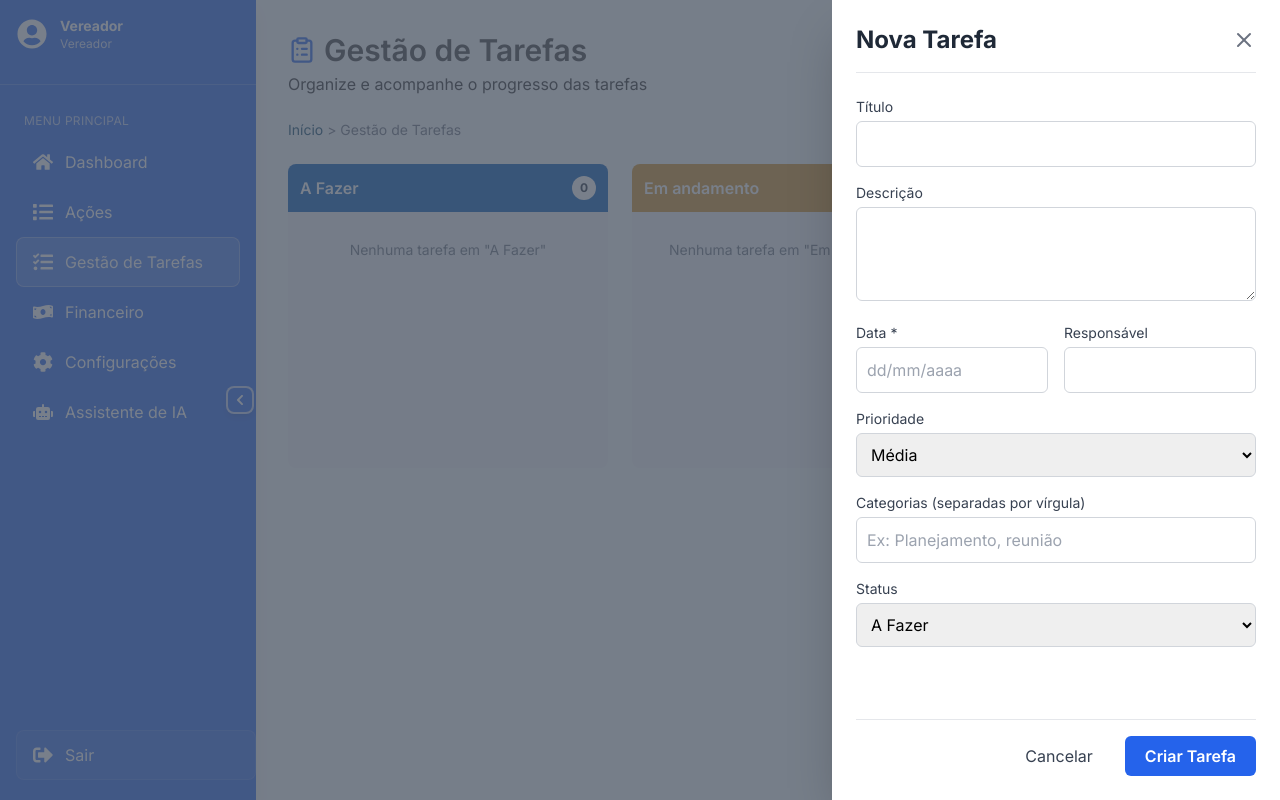
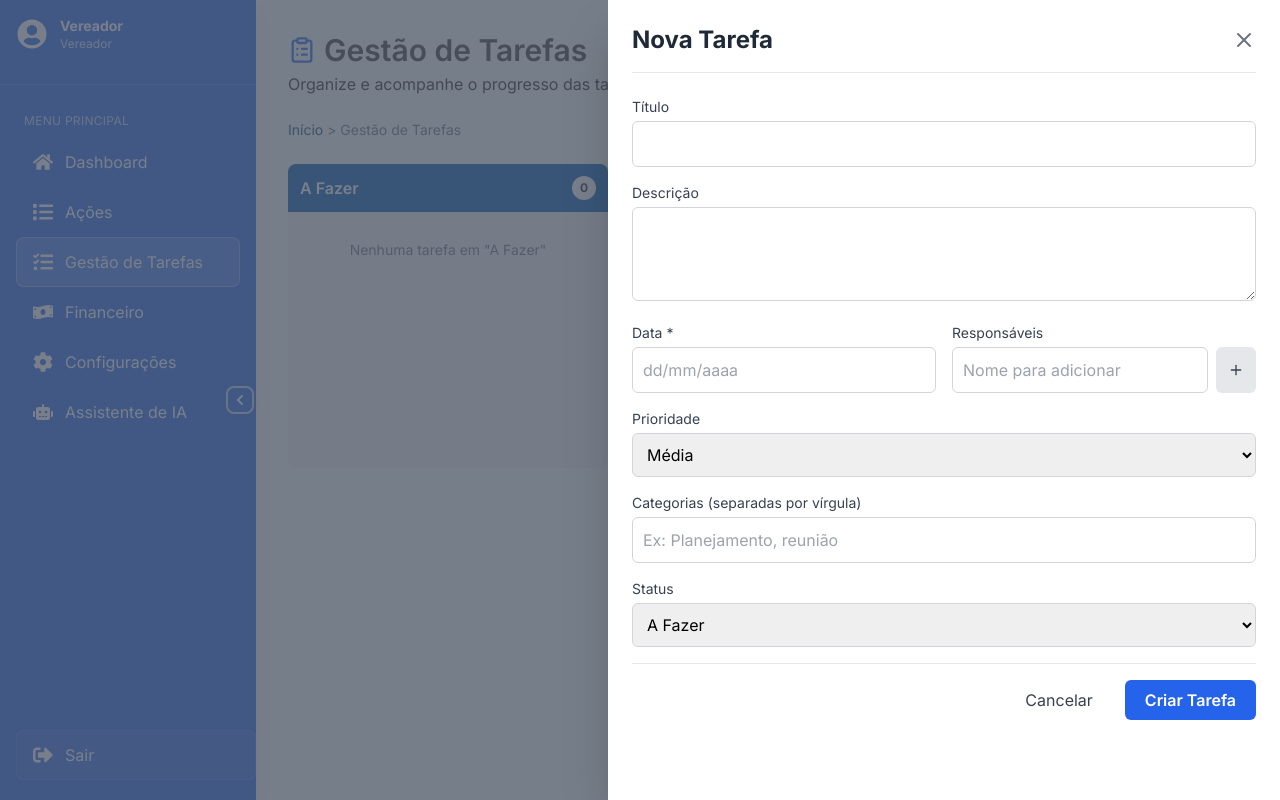
Before and after one commit to Arthivs/Residencia-de-Software, a React (Vite) app: page /tarefas in a window 1280 px wide. Both pictures are taken after a click on the button "Nova Tarefa". Shown: the top 800 px of the page. Built offline with nearby package versions, Linux system fonts and the light colour scheme.

Commit message:
Alterações feitas para adicionar mais de um responsável na tarefa

```diff
--- a/src/paginas/tarefas.tsx
+++ b/src/paginas/tarefas.tsx
@@ -7,7 +7,7 @@ interface Tarefa {
   titulo: string;
   descricao: string;
   data: string; // Formato: dd/mm/aaaa
-  responsavel: string;
+  responsavel: string [];
   prioridade: 'Baixa' | 'Média' | 'Alta';
   status: 'A Fazer' | 'Em andamento' | 'Concluído';
   categorias: string;
@@ -25,7 +25,7 @@ const STATUS_COLUMNS = [
 const PRIORIDADES = ['Baixa', 'Média', 'Alta'] as const;
 
 // -----------------------------------------------
-// 2. FUNÇÃO AUXILIAR: Validação e Formatação de Data
+// Função que valida e formata data
 // -----------------------------------------------
 
 const validateAndFormatDate = (input: string): string => {
@@ -46,7 +46,7 @@ const validateAndFormatDate = (input: string): string => {
 };
 
 // ===============================================
-// 3. O cartão individual
+// Cartão
 // ===============================================
 
 interface CardProps {
@@ -101,12 +101,29 @@ const TaskCard: React.FC<CardProps> = ({ tarefa, onEdit, onDelete }) => {
         <div className="flex items-center space-x-1">
             <Pencil size={14} className="text-gray-400 cursor-pointer hover:text-blue-500 mr-2" onClick={() => onEdit(tarefa)} />
 
+        {/*Parte que cuida da exibição dos ícones dos responsáveis pela tarefa*/}
 
-                {tarefa.responsavel && (
-        <span className="bg-gray-300 text-gray-700 rounded-full h-5 w-5 flex items-center justify-center font-bold text-[10px]">
-            {tarefa.responsavel.substring(0, 1).toUpperCase()}
-        </span>
-    )}
+        {tarefa.responsavel && tarefa.responsavel.map((nome, index) => {
+            const firstInitial = nome.trim().charAt(0).toUpperCase();
+
+            const colors = ['bg-blue-300 text-blue-800', 'bg-green-300 text-green-800', 'bg-yellow-300 text-yellow-800', 'bg-red-300 text-red-800'];
+            const color = colors[index % colors.length];
+
+            return (
+                <span
+                    key={index}
+                    title={nome}
+                    className={`
+                        ${color} rounded-full h-5 w-5 flex items-center justify-center font-bold text-[10px]
+                        ring-2 ring-white cursor-help
+                        hover:z-10 transition-all duration-150
+                    `}
+                    style={{ marginLeft: index > 0 ? '-8px' : '0px' }}
+                >
+                    {firstInitial}
+                </span>
+            );
+        })}
         </div>
       </div>
     </div>
@@ -115,7 +132,7 @@ const TaskCard: React.FC<CardProps> = ({ tarefa, onEdit, onDelete }) => {
 
 
 // ===============================================
-// 4. O Pop-up lateral
+// Modal lateral
 // ===============================================
 
 interface ModalProps {
@@ -125,21 +142,48 @@ interface ModalProps {
   initialTask: Tarefa | null;
 }
 
+
 const TaskModal: React.FC<ModalProps> = ({ isOpen, onClose, onSubmit, initialTask }) => {
   const [taskState, setTaskState] = useState<Tarefa>(initialTask || {
-    id: '', titulo: '', descricao: '', data: '', responsavel: '', prioridade: 'Média', status: 'A Fazer', categorias: ''
+    id: '', titulo: '', descricao: '', data: '', responsavel: [] , prioridade: 'Média', status: 'A Fazer', categorias: ''
   });
+
+
+
+  const [currentResponsible, setCurrentResponsible] = useState('');
 
   useEffect(() => {
     setTaskState(initialTask || {
-      id: '', titulo: '', descricao: '', data: '', responsavel: '', prioridade: 'Média', status: 'A Fazer', categorias: ''
+      id: '', titulo: '', descricao: '', data: '',  responsavel: [] , prioridade: 'Média', status: 'A Fazer', categorias: ''
     });
+
+
+  setCurrentResponsible('');
+
   }, [initialTask, isOpen]);
 
-  const handleChange = (e: React.ChangeEvent<HTMLInputElement | HTMLTextAreaElement | HTMLSelectElement>) => {
+  const handleAddResponsible = () => {
+        const name = currentResponsible.trim();
+        if (name && !taskState.responsavel.includes(name)) {
+            setTaskState(prev => ({
+                ...prev,
+                responsavel: [...prev.responsavel, name]
+            }));
+            setCurrentResponsible('');
+        }
+    };
+
+    const handleRemoveResponsible = (nameToRemove: string) => {
+        setTaskState(prev => ({
+            ...prev,
+            responsavel: prev.responsavel.filter(name => name !== nameToRemove),
+        }));
+    };
+
+    const handleChange = (e: React.ChangeEvent<HTMLInputElement | HTMLTextAreaElement | HTMLSelectElement>) => {
     const { name, value } = e.target;
 
-    // Tratamento e Formatação de Data
+
     if (name === 'data') {
         const formattedValue = validateAndFormatDate(value);
         setTaskState(prev => ({ ...prev, [name]: formattedValue }));
@@ -154,7 +198,7 @@ const TaskModal: React.FC<ModalProps> = ({ isOpen, onClose, onSubmit, initialTas
 
 
     if (taskState.data.length !== 10) {
-        alert("Por favor, preencha a data no formato dd/mm/aaaa (Ex: 01/01/2024).");
+        alert("Por favor, preencha a data no formato dd/mm/aaaa (Ex: 01/01/2025).");
         return;
     }
 
@@ -170,7 +214,7 @@ const TaskModal: React.FC<ModalProps> = ({ isOpen, onClose, onSubmit, initialTas
 
 
       <div
-        className={`fixed top-0 right-0 h-full w-full max-w-md bg-white shadow-2xl transition-transform duration-300 transform ${isOpen ? 'translate-x-0' : 'translate-x-full'}`}
+        className={`fixed top-0 right-0 h-full w-full max-w-2xl bg-white shadow-2xl transition-transform duration-300 transform ${isOpen ? 'translate-x-0' : 'translate-x-full'}`}
       >
         <div className="p-6 h-full flex flex-col">
             <div className="flex justify-between items-center mb-6 border-b pb-4">
@@ -195,6 +239,30 @@ const TaskModal: React.FC<ModalProps> = ({ isOpen, onClose, onSubmit, initialTas
 
               <div className="grid grid-cols-2 gap-4">
 
+
+            {taskState.responsavel.length > 0 && (
+                <div className="space-y-1 mt-3">
+                    <label className="block text-sm font-medium text-gray-700">Atribuídos:</label>
+                    <div className="flex flex-wrap gap-2 pt-1">
+                        {taskState.responsavel.map((name, index) => (
+                            <div
+                                key={index}
+                                className="flex items-center space-x-1 px-3 py-1 bg-blue-100 text-blue-800 rounded-full text-sm font-medium"
+                            >
+                                <span>{name}</span>
+                                <button
+                                    type="button"
+                                    onClick={() => handleRemoveResponsible(name)}
+                                    className="text-blue-600 hover:text-blue-800"
+                                >
+                                    <X size={14} />
+                                </button>
+                            </div>
+                        ))}
+                    </div>
+                </div>
+            )}
+
                 <div className="space-y-1">
                   <label className="block text-sm font-medium text-gray-700">Data *</label>
                   <input
@@ -208,13 +276,35 @@ const TaskModal: React.FC<ModalProps> = ({ isOpen, onClose, onSubmit, initialTas
                   />
                 </div>
 
-                <div className="space-y-1">
-                  <label className="block text-sm font-medium text-gray-700">Responsável</label>
-                  <input name="responsavel" value={taskState.responsavel} onChange={handleChange} className="w-full border border-gray-300 rounded-md p-2.5 focus:ring-blue-500 focus:border-blue-500" />
-                </div>
+
+
+              <div className="space-y-1">
+                  <label className="block text-sm font-medium text-gray-700">Responsáveis</label>
+                  <div className="flex space-x-2">
+                      <input
+                          value={currentResponsible}
+                          onChange={(e) => setCurrentResponsible(e.target.value)}
+                          onKeyDown={(e) => {
+                              if (e.key === 'Enter') {
+                                  e.preventDefault();
+                                  handleAddResponsible();
+                              }
+                          }}
+                          className="flex-grow border border-gray-300 rounded-md p-2.5 focus:ring-blue-500 focus:border-blue-500"
+                          placeholder="Nome para adicionar"
+                      />
+                      <button
+                          type="button"
+                          onClick={handleAddResponsible}
+                          className="bg-gray-200 text-gray-700 px-3 rounded-md hover:bg-gray-300 transition duration-150"
+                      >
+                          <Plus size={16} />
+                      </button>
+                  </div>
               </div>
 
 
+           </div>
               <div className="space-y-1">
                 <label className="block text-sm font-medium text-gray-700">Prioridade</label>
                 <select name="prioridade" value={taskState.prioridade} onChange={handleChange} className="w-full border border-gray-300 rounded-md p-2.5 focus:ring-blue-500 focus:border-blue-500">
@@ -235,9 +325,6 @@ const TaskModal: React.FC<ModalProps> = ({ isOpen, onClose, onSubmit, initialTas
                   {STATUS_COLUMNS.map(c => <option key={c.name} value={c.name}>{c.name}</option>)}
                 </select>
               </div>
-            </form>
-
-
             <div className="flex justify-end space-x-3 pt-4 border-t mt-auto">
                 <button type="button" onClick={onClose} className="px-5 py-2 text-gray-700 rounded-md hover:bg-gray-100">
                     Cancelar
@@ -246,6 +333,8 @@ const TaskModal: React.FC<ModalProps> = ({ isOpen, onClose, onSubmit, initialTas
                     {initialTask ? 'Salvar Tarefa' : 'Criar Tarefa'}
                 </button>
             </div>
+           </form>
+
         </div>
       </div>
     </div>
@@ -254,7 +343,7 @@ const TaskModal: React.FC<ModalProps> = ({ isOpen, onClose, onSubmit, initialTas
 
 
 // ===============================================
-// 5. Tarefas
+// Parte com o Kanban e as tarefas
 // ===============================================
 
 export default function Tarefas() {
@@ -314,7 +403,6 @@ export default function Tarefas() {
         <span className="text-[#114A6D] font-medium">Início</span> &gt; Gestão de Tarefas
       </p>
 
-      {/* ÁREA DO KANBAN */}
       <div className="flex space-x-6 overflow-x-auto pb-4">
         {STATUS_COLUMNS.map(column => (
           <div key={column.name} className="flex-shrink-0 w-80">
@@ -350,7 +438,7 @@ export default function Tarefas() {
         ))}
       </div>
 
-      {/* CHAMADA DO MODAL LATERAL */}
+      {/* Chamada do modal lateral */}
       <TaskModal
         isOpen={isModalOpen}
         onClose={() => setIsModalOpen(false)}
```
